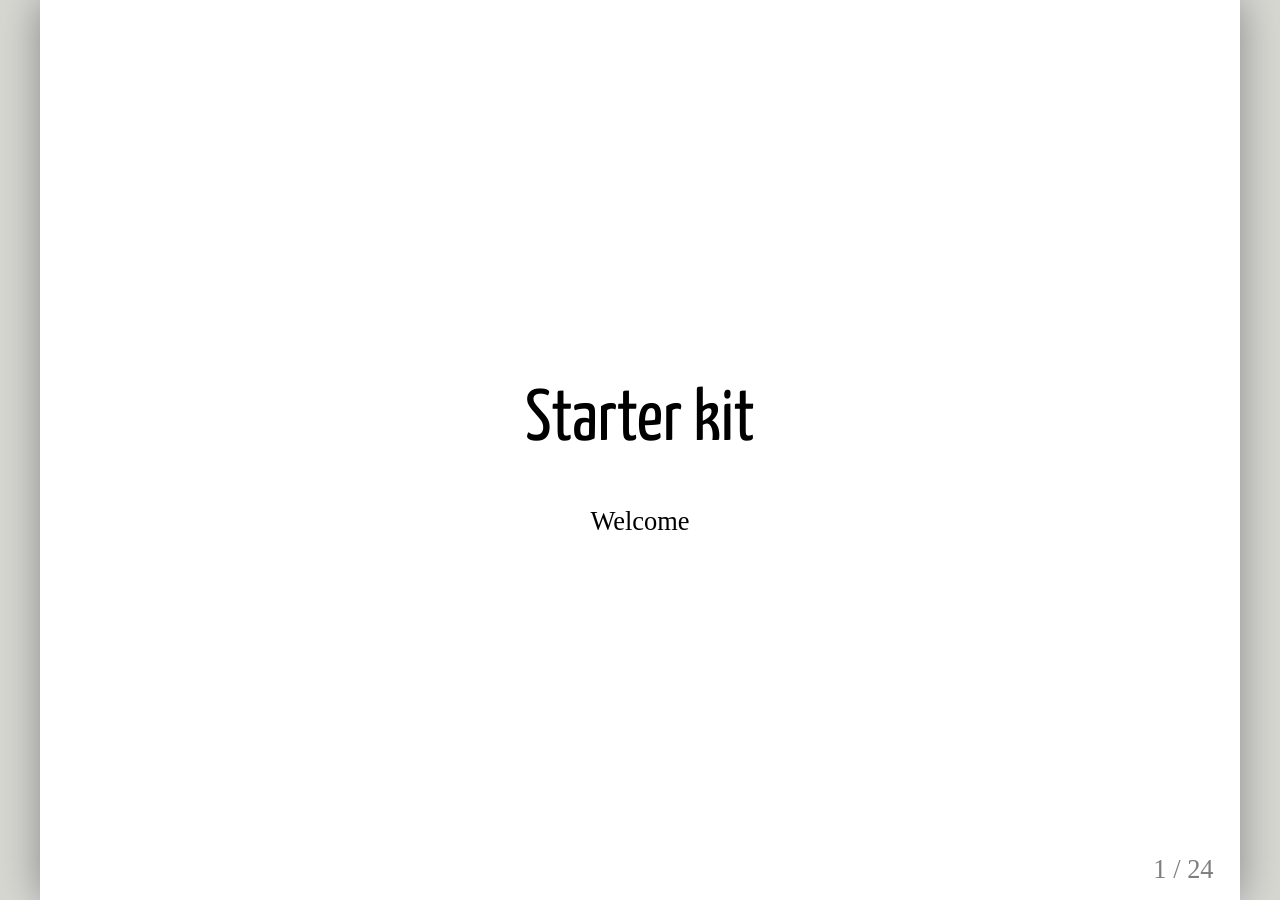
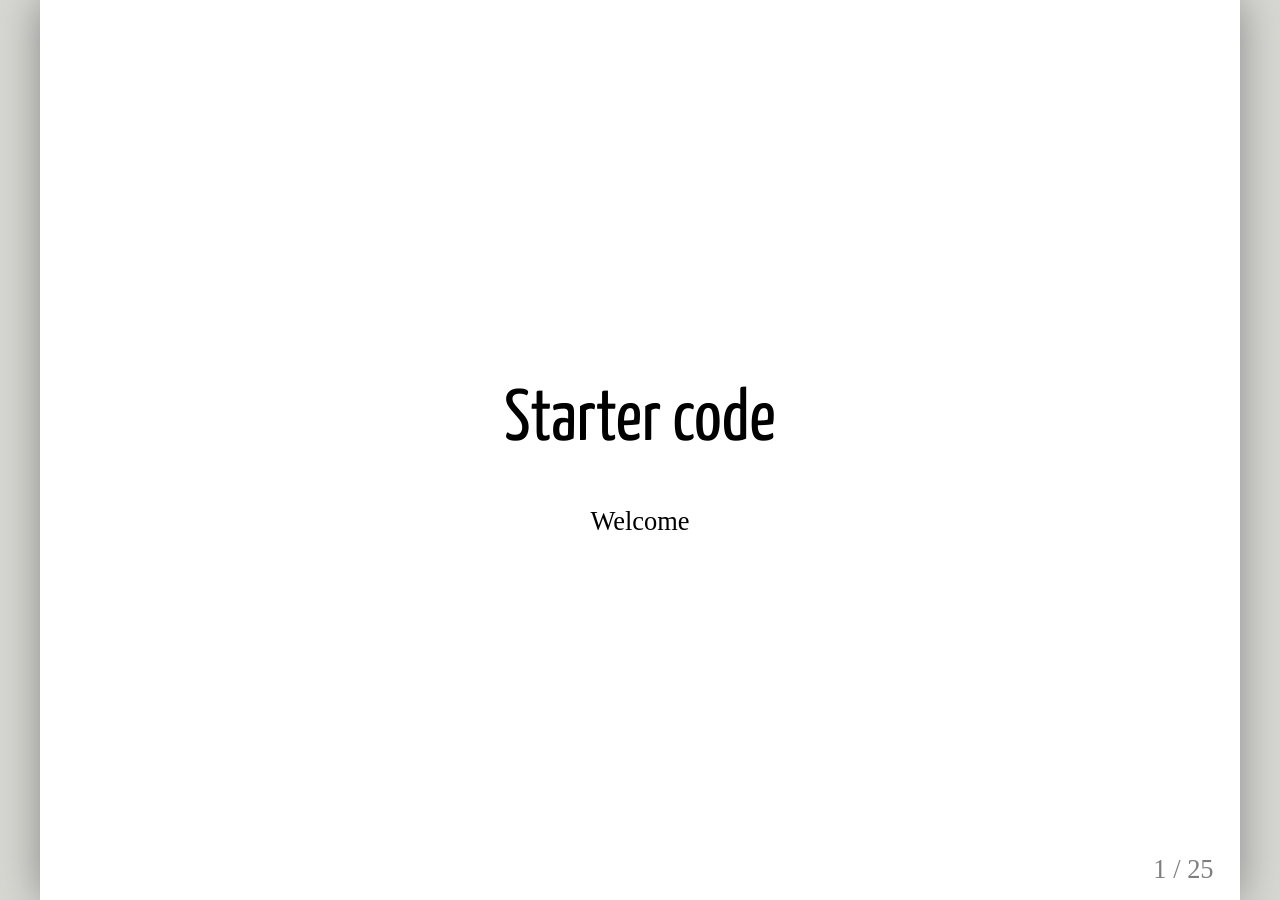
Before and after one commit to nyu-computer-science/intro-to-computer-science, a Jekyll site: the page built from docs/3.starter-kit.html, in a window 1280 px wide. Built offline with Jekyll 4.4.1, drawn with Linux system fonts in a browser that asks for light colours; some web fonts are replaced; part of the change alters nothing that is shown.

Commit message:
fixing formatting

```diff
--- a/docs/3.starter-kit.html
+++ b/docs/3.starter-kit.html
@@ -1,12 +1,12 @@
 ---
 layout: presentation
-title: Course overview
+title: Starter code
 permalink: /starter-code/
 ---
 
 class: center, middle
 
-# Starter kit
+# Starter code
 Welcome
 
 ---
@@ -20,7 +20,6 @@ Welcome
 
 ---
 
-class: center, middle
 name: assumptions
 
 # Assumptions
@@ -28,9 +27,7 @@ name: assumptions
 ---
 
 template: assumptions
-class: left top
 
-# Assumptions
 ## Ability to run *NIX commands
 In order to run Unix or Linux commands, you will need a terminal emulator:
 - OS X users already have the Terminal app we will use for this purpose.
@@ -39,7 +36,6 @@ In order to run Unix or Linux commands, you will need a terminal emulator:
 ---
 
 template: assumptions
-class: left top
 
 ## Ability to execute Java programs
 You will need to have the [Java Development Kit](https://www.oracle.com/technetwork/java/javase/downloads/) (JDK) installed.
@@ -49,13 +45,17 @@ If you have any terminal emulators open (such as Terminal or Git Bash), close th
 ---
 
 template: assumptions
-class: left top
 
 ## Understanding of plain text
 Plain text is a term frequently used to mean one data on a computer that is represented as codes in the ASCII encoding system or the Unicode encoding system, a successor to ASCII.
 
 These coding systems map specific numeric codes to every text character.  For example, the letter `a` is 97, `b` is 98, and so on and so forth.
 
+---
+
+template: assumptions
+
+## Understanding of plain text
 When you as a human see plain text on your screen or type text characters on your keyboard, chances are the computer behind the scenes will store that text's numeric codes (in binary) according to one of these two encoding systems.
 
 A plain text file is a file that has nothing but numeric codes that map out to characters in one of these systems.  Unicode is today's standard and includes all the Anglocentric characters ASCII did, plus characters of all other languages.
@@ -63,9 +63,8 @@ A plain text file is a file that has nothing but numeric codes that map out to c
 ---
 
 template: assumptions
-class: left top
 
-## Ability to edit text
+## Ability to edit plain text
 Computer programming code is plain text.  In order to edit code, you will need a decent plain text editor program.
 - Install [Sublime Text](https://www.sublimetext.com/), a free good quality plain text editor.
 - Sublime Text is freeware, but periodically will ask for donations. You are not required to donate.
@@ -73,18 +72,16 @@ Computer programming code is plain text.  In order to edit code, you will need a
 ---
 
 template: assumptions
-class: left top
 
-### Warnings
+## Warnings about text editor quality
 - Never use TextEdit on OS X to edit code.
 - Never use Notepad on Windows to edit code.
 - Do not use Microsoft Word or Google Docs to edit code
-- Beware of emacs, lest you find yourself forever dreaming of keyboard shortcuts.
+- Beware of Emacs, lest you find yourself forever dreaming of keyboard shortcuts.
 
 ---
 
 template: assumptions
-class: left top
 
 ## Ability to edit text
 Emacs is a plain text editor that can be run from the command line.
@@ -94,7 +91,6 @@ If you want to have the most fun with the *NIX command line, use Emacs instead o
 ---
 
 template: assumptions
-class: left top
 
 ## Using Emacs
 Emacs functionality depends upon a lot of keyboard shortcut combinations.  The following will get you started:
```
